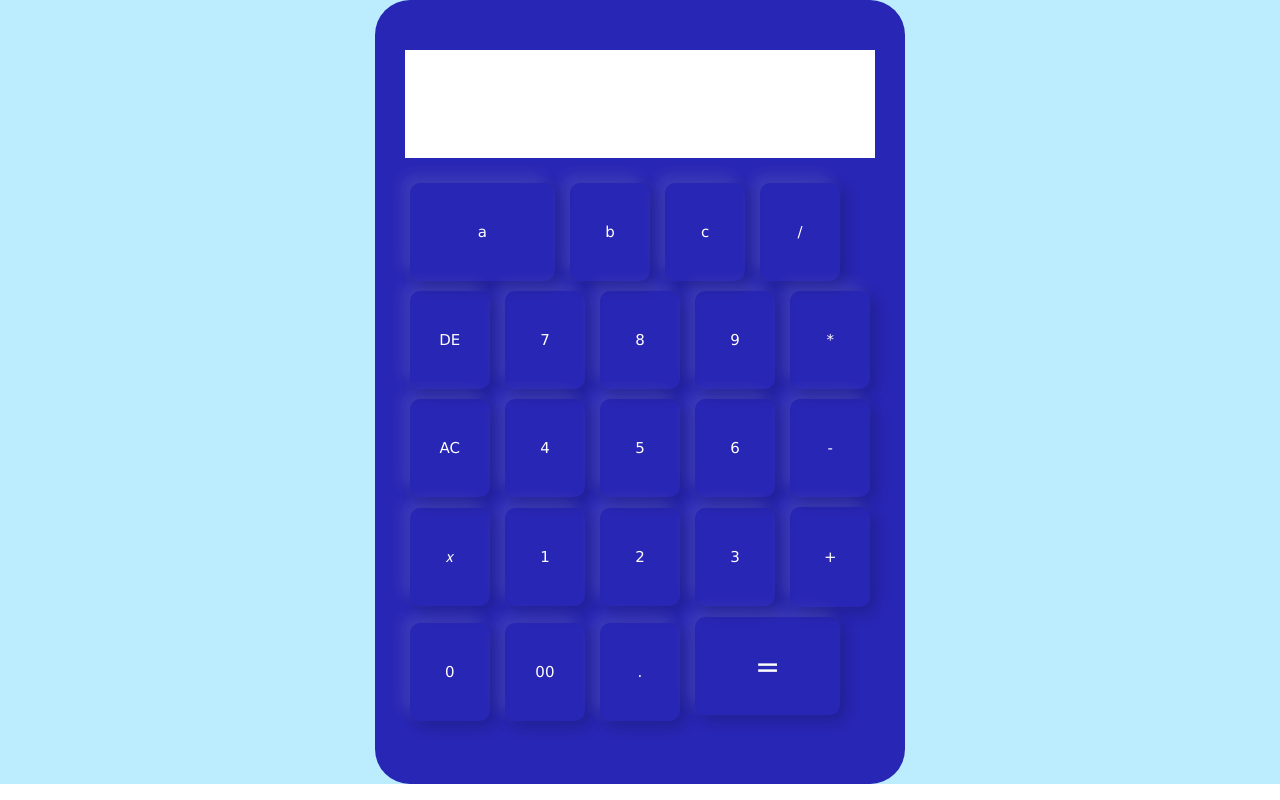
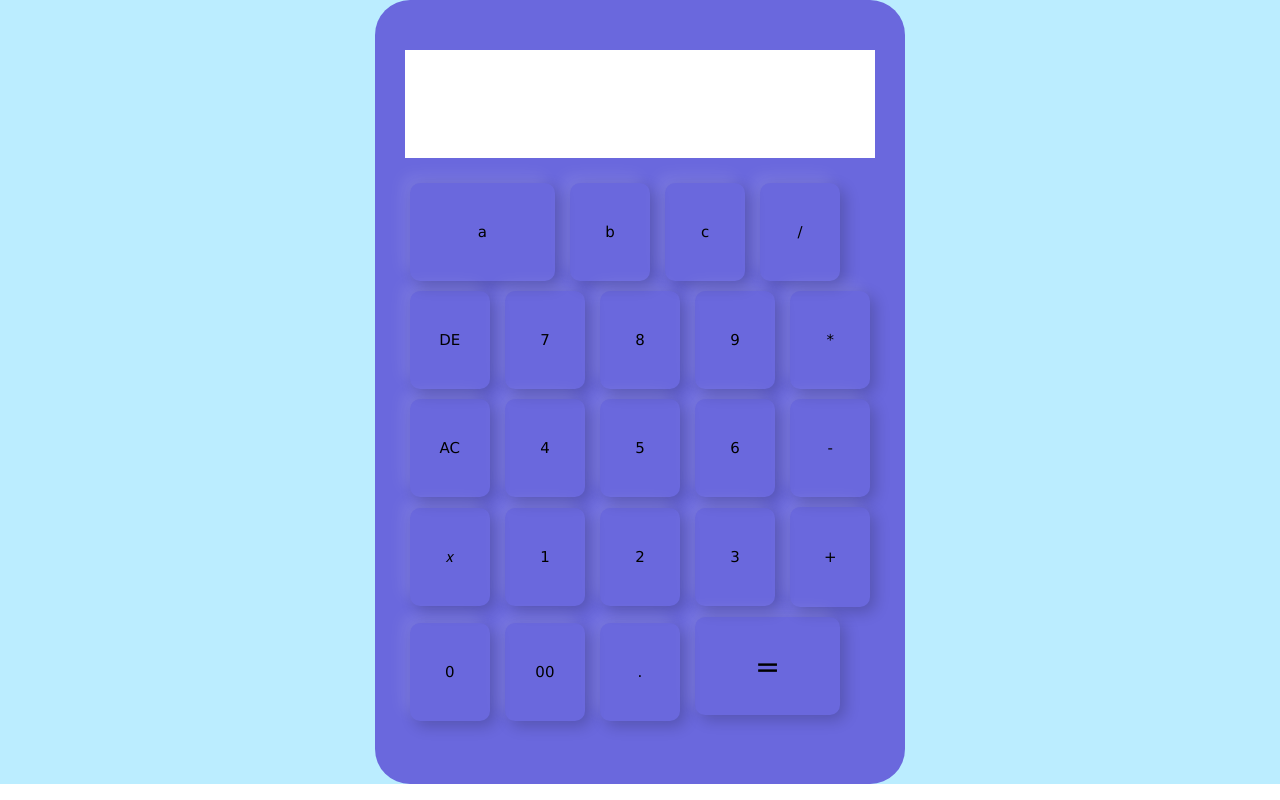
Before and after one commit to Not-Chidi/My-Advanced-Calculator, a plain HTML site: page index.html in a window 1280 px wide. Drawn offline with Linux system fonts and the light colour scheme.

Commit message:
Add files via upload

```diff
--- a/style.css
+++ b/style.css
@@ -14,7 +14,7 @@
 }
 
 .calculator{
-    background-color: #2826b4;;
+    background-color: #6a68dd;;
     padding: 30px;
     border-radius: 35px;
 }
@@ -28,7 +28,7 @@
     box-shadow: -8px -8px 15px rgba(255, 255, 255, 0.1), 5px 5px 15px rgba(0, 0, 0, 0.2);
     background-color: transparent;
     font-size: 15px;
-    color: #fff;
+    color: #000000;
     cursor: pointer;
     margin: 5px;
 }
```
